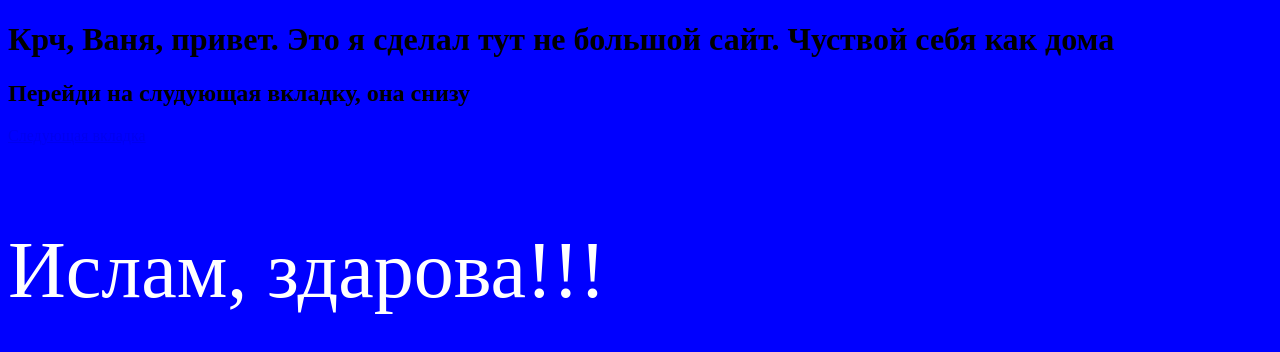
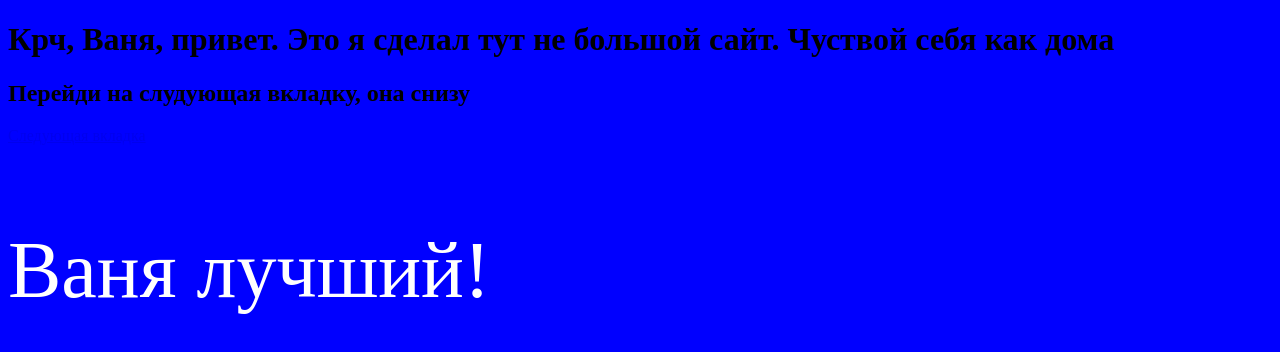
Before and after one commit to Traben10/Traben.github.io, a plain HTML site: page index.html in a window 1280 px wide. Drawn offline with Linux system fonts and the light colour scheme; files that its build step writes are made by us from their sources.

Commit message:
Update index.html

```diff
--- a/index.html
+++ b/index.html
@@ -9,6 +9,6 @@
 <h1>Крч, Ваня, привет. Это я сделал тут не большой сайт. Чуствой себя как дома</h1>
 <h2>Перейди на слудующая вкладку, она снизу</h2>
 <a href='https://aaa.aaaaaaaaaaaaaaaaaaaaaaaaaaaaaaaaaaaaaaaaaaaaaaaaaaaaaaaa.com/a%C3%80%C3%83A%C3%80%C3%82%C3%84a%C3%A4%C3%A5%C3%86%C3%80%C3%81%C3%83A%C3%A2%C3%81%C3%80%C3%81%C3%A6%C3%84%C3%A5%C3%A5a%C3%A6%C3%A6%C3%80A%C3%84%C3%84%C3%A1%C3%A2%C3%A0%C3%80%C3%84%C3%85A%C3%81%C3%83%C3%83%C3%81%C3%82%C3%A3%C3%80%C3%81%C3%85%C3%85a%C3%A2%C3%A1%C3%82%C3%80A%C3%A3%C3%80A%C3%86%C3%A2%C3%A6%C3%86%C3%A3%C3%A3%C3%A0%C3%83%C3%83%C3%A5%C3%84%C3%86A%C3%A1%C3%81%C3%A4%C3%A2%C3%80a%C3%85%C3%A3%C3%A5%C3%81a%C3%A3%C3%84a%C3%A1%C3%A2%C3%86%C3%80%C3%84%C3%A5%C3%85%C3%A0%C3%A5%C3%A1%C3%A5%C3%84%C3%A1%C3%A4%C3%85%C3%80%C3%A5%C3%A6%C3%A6%C3%A6%C3%A1%C3%81%C3%A3%C3%86%C3%A6%C3%A6A%C3%A2%C3%A6%C3%82%C3%A6?%C3%A5A%C3%A6%C3%A3%C3%A6%C3%A3%C3%A6a%C3%A6%C3%A2%C3%A2%C3%81%C3%A1%C3%86%C3%A1%C3%86%C3%A6%C3%A6%C3%A6%C3%A6%C3%A6%C3%A6%C3%A1%C3%85%C3%A6%C3%80%C3%A5%C3%86%C3%A6%C3%A4%C3%A6%C3%A3%C3%A6%C3%A4%C3%A5%C3%A1%C3%A5%C3%A4%C3%A1%C3%85%C3%A5%C3%A2%C3%A5%C3%86%C3%A5%C3%84%C3%A1%C3%86%C3%A6%C3%A6%C3%A5%C3%A0%C3%A6%C3%A3%C3%A5%C3%A2%C3%A5A%C3%A2%C3%86%C3%A6%C3%A5%C3%A2%C3%84%C3%A5%C3%A3%C3%A4%C3%A0%C3%A6%C3%A6%C3%A2%C3%A3%C3%A6%C3%A6%C3%A2%C3%80%C3%A4%C3%A6%C3%A5%C3%A6%C3%A4A%C3%A5%C3%A2%C3%A4%C3%A0'>Следующая вкладка</a>
-<p>Ислам, здарова!!!</p>
+<p>Ваня лучший!</p>
 </body>
 </html>
```
